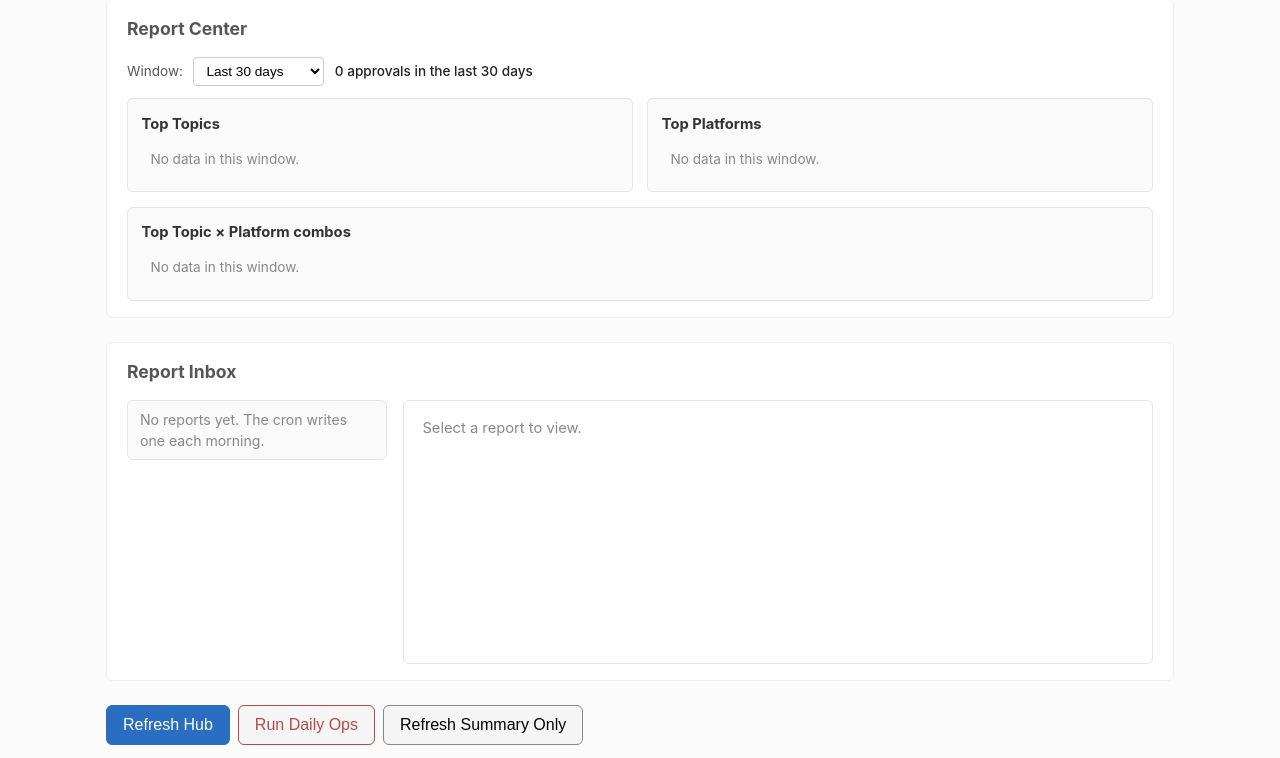
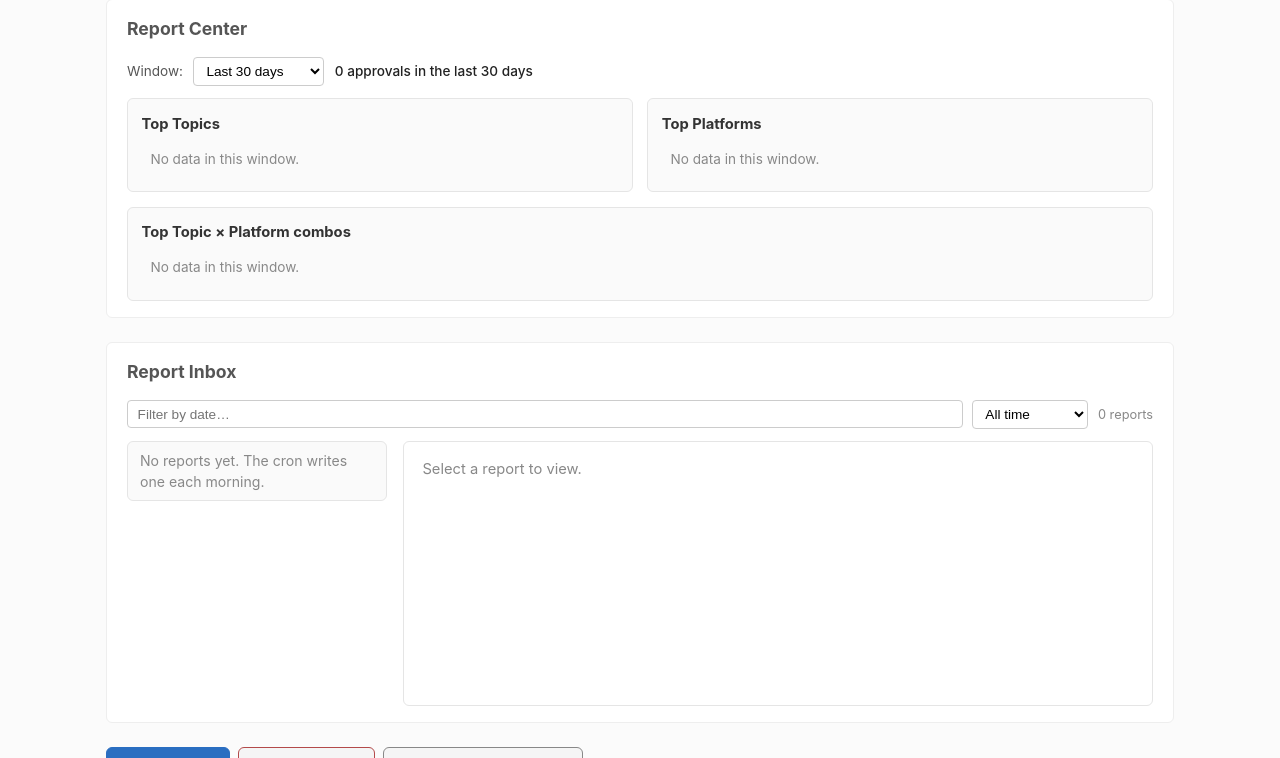
Before and after one commit to tophercook7-maker/PartnerDeskAI, a FastAPI app: page / in a window 1280 px wide. Shown: the part 661-1419 px from the top of the page. Run offline with FastAPI, Linux system fonts and the light colour scheme; data that the repository does not hold is empty; some libraries are stand-ins or nearby versions.

Commit message:
feat: add filter row above inbox list (search + window)

```diff
--- a/hub/static/app.js
+++ b/hub/static/app.js
@@ -1014,6 +1014,44 @@ let _inboxSelected = null;  // currently displayed report filename
 let _inboxContent  = '';    // cached raw markdown of the displayed report
                              // (v5.17 — backs the download button without
                              // a refetch on click)
+// Filter state (v5.18). Pure client-side filter over _inboxItems; no
+// refetch on input change. Persisted only in-memory — survives within
+// a session but resets on reload (intentional: filters scoped to the
+// current visit, not a long-term preference).
+let _inboxSearch = '';
+let _inboxWindow = 'all';
+
+function _filteredInboxItems() {
+    let out = _inboxItems;
+    const q = _inboxSearch.trim().toLowerCase();
+    if (q) {
+        out = out.filter(it => (it.name || '').toLowerCase().includes(q));
+    }
+    if (_inboxWindow !== 'all') {
+        const n = parseInt(_inboxWindow, 10) || 0;
+        if (n > 0) {
+            // "Last N days" includes today + the N-1 prior days.
+            const cutoff = new Date();
+            cutoff.setDate(cutoff.getDate() - (n - 1));
+            const cutoffStr = cutoff.toISOString().slice(0, 10);
+            out = out.filter(it => (it.date || '') >= cutoffStr);
+        }
+    }
+    return out;
+}
+
+function _renderInboxCount(filteredCount) {
+    const el = document.getElementById('inbox-count');
+    if (!el) return;
+    const total = _inboxItems.length;
+    if (total === 0) {
+        el.textContent = '0 reports';
+    } else if (filteredCount === total) {
+        el.textContent = `${total} report${total === 1 ? '' : 's'}`;
+    } else {
+        el.textContent = `Showing ${filteredCount} of ${total}`;
+    }
+}
 
 function _formatInboxSize(bytes) {
     if (bytes < 1024) return `${bytes} B`;
@@ -1023,11 +1061,19 @@ function _formatInboxSize(bytes) {
 
 function renderInboxList() {
     const el = document.getElementById('inbox-list');
-    if (!_inboxItems.length) {
+    const filtered = _filteredInboxItems();
+    _renderInboxCount(filtered.length);
+    if (_inboxItems.length === 0) {
         el.innerHTML = '<li class="muted">No reports yet. The cron writes one each morning.</li>';
         return;
     }
-    el.innerHTML = _inboxItems.map(it => {
+    if (filtered.length === 0) {
+        // Distinguish "no reports at all" from "filter excluded them all"
+        // so the user knows why the list looks empty.
+        el.innerHTML = '<li class="muted">No reports match the current filter.</li>';
+        return;
+    }
+    el.innerHTML = filtered.map(it => {
         const sel = (it.name === _inboxSelected) ? ' selected' : '';
         return (
             `<li class="${sel ? 'selected' : ''}" data-report="${_escape(it.name)}">` +
@@ -1158,6 +1204,24 @@ document.addEventListener('click', (ev) => {
     const name = li.dataset.report;
     if (name && name !== _inboxSelected) loadInboxReport(name);
 });
+
+// Filter input bindings (v5.18). Re-render the list on each change;
+// renderInboxList already pulls the filtered subset and updates the
+// count display.
+const _inboxSearchEl = document.getElementById('inbox-search');
+if (_inboxSearchEl) {
+    _inboxSearchEl.addEventListener('input', () => {
+        _inboxSearch = _inboxSearchEl.value || '';
+        renderInboxList();
+    });
+}
+const _inboxWindowEl = document.getElementById('inbox-window');
+if (_inboxWindowEl) {
+    _inboxWindowEl.addEventListener('change', () => {
+        _inboxWindow = _inboxWindowEl.value || 'all';
+        renderInboxList();
+    });
+}
 
 // Chip click delegator (v5.5). Bound once at module load via event
 // delegation, so newly rendered chips inherit the handler without
--- a/hub/templates/index.html
+++ b/hub/templates/index.html
@@ -223,6 +223,22 @@
 
         /* --- Report Inbox (v5.15) ---------------------------------- */
         #report-inbox-section { padding: 1rem 1.25rem; }
+        /* Filter row above the inbox list (v5.18). */
+        .inbox-filters {
+            display: flex; gap: 0.6rem; align-items: center;
+            flex-wrap: wrap; margin-bottom: 0.75rem;
+        }
+        .inbox-filters input[type="search"] {
+            padding: 0.35rem 0.6rem; border: 1px solid #ccc;
+            border-radius: 4px; font-size: 0.85rem;
+            min-width: 12rem; flex: 1;
+        }
+        .inbox-filters select {
+            padding: 0.32rem 0.5rem; border: 1px solid #ccc;
+            border-radius: 4px; font-size: 0.85rem;
+            background: #fff;
+        }
+        #inbox-count { font-size: 0.8rem; }
         .inbox-layout {
             display: grid;
             grid-template-columns: minmax(200px, 260px) 1fr;
@@ -667,6 +683,18 @@
 
     <section id="report-inbox-section">
         <h2>Report Inbox</h2>
+        <div class="inbox-filters">
+            <input type="search" id="inbox-search"
+                   placeholder="Filter by date…"
+                   aria-label="Filter inbox by date" />
+            <select id="inbox-window" aria-label="Inbox window">
+                <option value="all" selected>All time</option>
+                <option value="7">Last 7 days</option>
+                <option value="30">Last 30 days</option>
+                <option value="90">Last 90 days</option>
+            </select>
+            <span id="inbox-count" class="muted">…</span>
+        </div>
         <div class="inbox-layout">
             <ul id="inbox-list" class="inbox-list" aria-label="Daily reports">
                 <li class="muted">Loading…</li>
```
Also changed, not shown: README.md.
